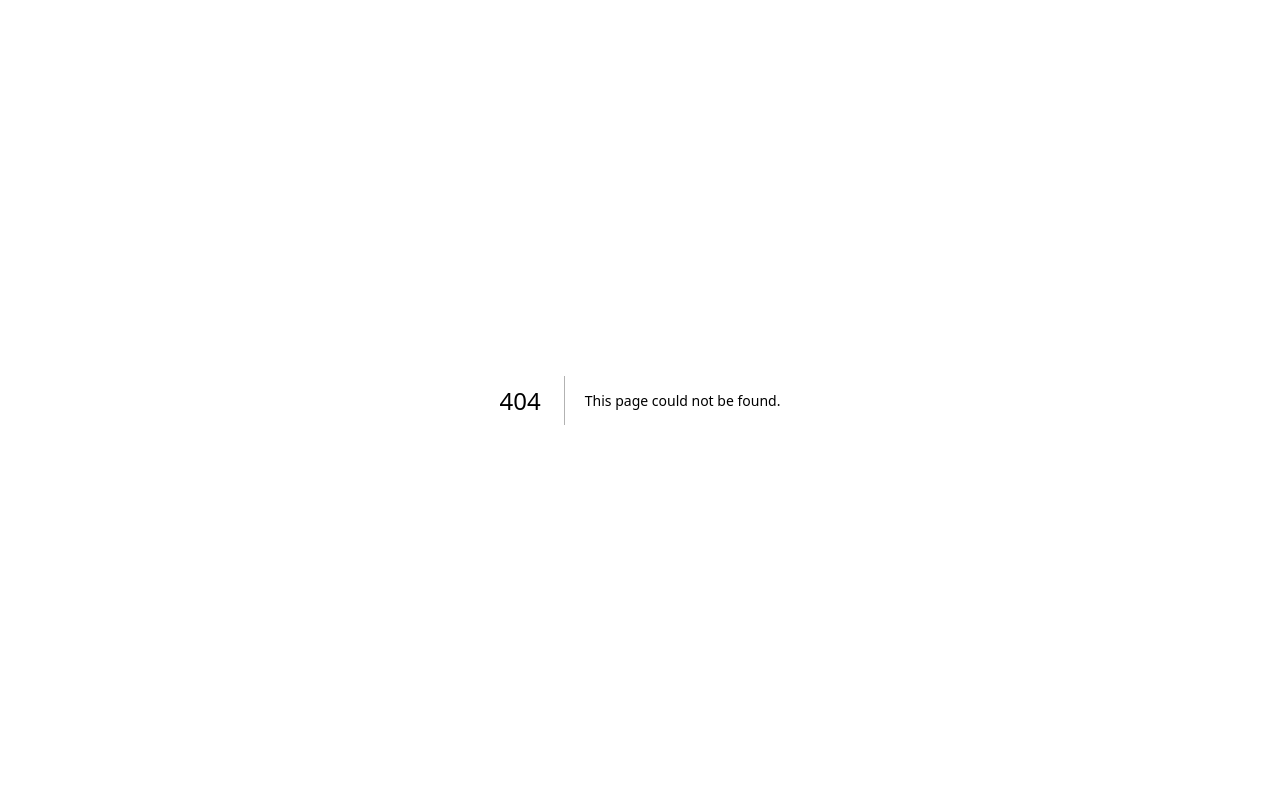
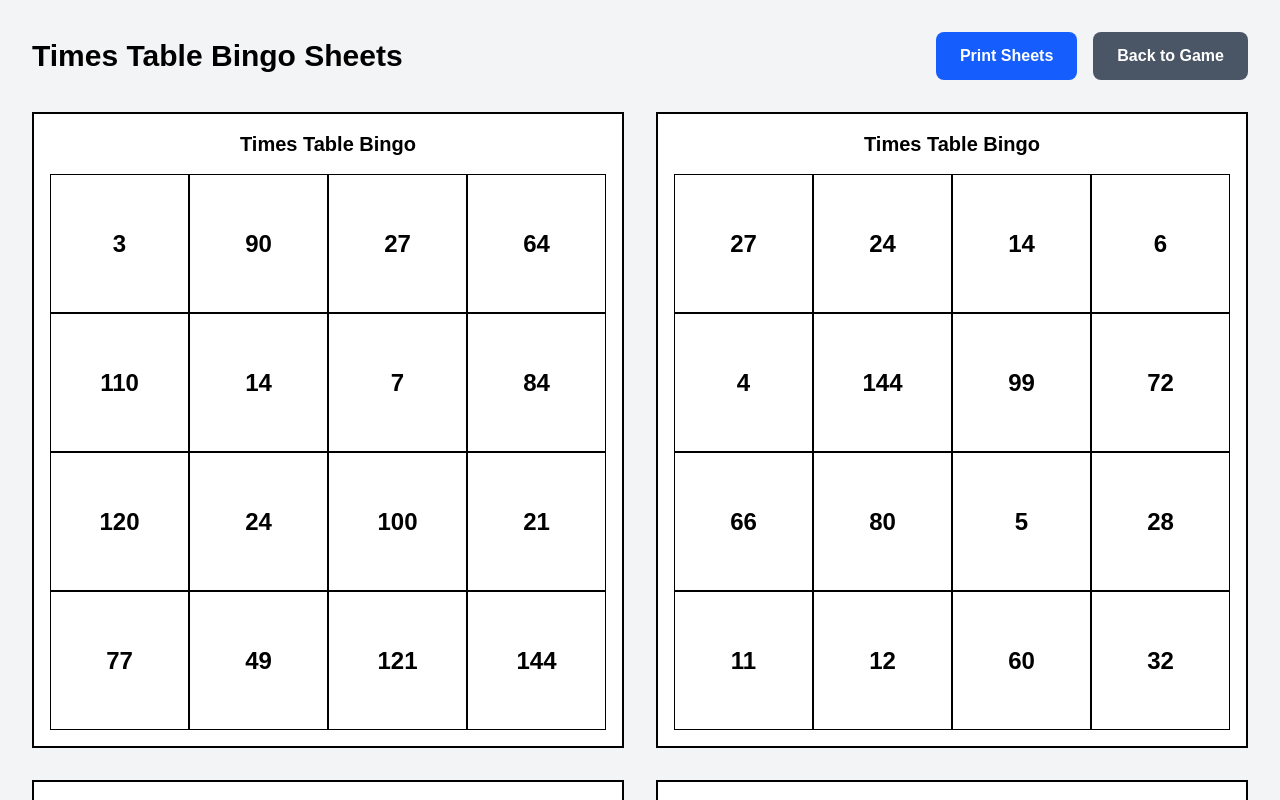
Before and after one commit to jameslnewell/times-table-bingo, a Next.js app: page /sheets in a window 1280 px wide. Before the commit this address had no page. Shown: the top 800 px of the page. Built offline with nearby package versions, Linux system fonts and the light colour scheme.

Commit message:
added sheets

```diff
--- /dev/null
+++ b/app/_components/BingoSheet.tsx
@@ -0,0 +1,30 @@
+interface BingoSheetProps {
+  answers: number[];
+  columns: number;
+  rows: number;
+}
+
+export function BingoSheet({ answers, columns, rows }: BingoSheetProps) {
+  const cells = answers.slice(0, columns * rows);
+
+  return (
+    <div className="border-2 border-black p-4 bg-white">
+      <h2 className="text-xl font-bold text-center mb-4">Times Table Bingo</h2>
+      <div
+        className="grid gap-0"
+        style={{
+          gridTemplateColumns: `repeat(${columns}, minmax(0, 1fr))`,
+        }}
+      >
+        {cells.map((answer, index) => (
+          <div
+            key={index}
+            className="border border-black aspect-square flex items-center justify-center text-2xl font-bold"
+          >
+            {answer}
+          </div>
+        ))}
+      </div>
+    </div>
+  );
+}
--- a/app/_components/WaitingState.tsx
+++ b/app/_components/WaitingState.tsx
@@ -1,4 +1,5 @@
 import { GameMode } from "../_hooks/useGame";
+import Link from "next/link";
 
 interface WaitingStateProps {
   mode: GameMode;
@@ -68,12 +69,20 @@ export function WaitingState({
         </div>
       </div>
 
+      <div className="flex flex-col gap-4 w-full">
         <button
           onClick={onPlay}
           className="text-4xl font-bold px-12 py-6 bg-blue-600 text-white rounded-lg hover:bg-blue-700 transition-colors"
         >
           Play Now
         </button>
+        <Link
+          href="/sheets"
+          className="text-center px-6 py-3 bg-gray-600 text-white rounded-lg hover:bg-gray-700 transition-colors font-semibold"
+        >
+          Print Bingo Sheets
+        </Link>
+      </div>
     </div>
   );
 }
--- a/app/globals.css
+++ b/app/globals.css
@@ -3,3 +3,34 @@
 body {
   font-family: Arial, Helvetica, sans-serif;
 }
+
+@media print {
+  @page {
+    size: A4;
+    margin: 1cm;
+  }
+
+  body {
+    background: white;
+  }
+
+  .print\:hidden {
+    display: none !important;
+  }
+
+  .print\:break-inside-avoid {
+    break-inside: avoid;
+  }
+
+  .print\:mb-8 {
+    margin-bottom: 2rem;
+  }
+
+  .print\:gap-0 {
+    gap: 0;
+  }
+
+  .print\:grid-cols-2 {
+    grid-template-columns: repeat(2, minmax(0, 1fr));
+  }
+}
--- /dev/null
+++ b/app/sheets/page.tsx
@@ -0,0 +1,78 @@
+"use client";
+
+import { BingoSheet } from "../_components/BingoSheet";
+import { useMemo } from "react";
+import Link from "next/link";
+
+const TIMES_TABLES_MAX = 12;
+const COLUMNS = 4;
+const ROWS = 4;
+const CELLS_PER_SHEET = COLUMNS * ROWS;
+
+function generateAllPossibleAnswers(): number[] {
+  const answers = new Set<number>();
+  for (let i = 1; i <= TIMES_TABLES_MAX; i++) {
+    for (let j = 1; j <= TIMES_TABLES_MAX; j++) {
+      answers.add(i * j);
+    }
+  }
+  return Array.from(answers);
+}
+
+function shuffleArray<T>(array: T[]): T[] {
+  const shuffled = [...array];
+  for (let i = shuffled.length - 1; i > 0; i--) {
+    const j = Math.floor(Math.random() * (i + 1));
+    [shuffled[i], shuffled[j]] = [shuffled[j], shuffled[i]];
+  }
+  return shuffled;
+}
+
+function generateSheetAnswers(allAnswers: number[]): number[] {
+  const shuffled = shuffleArray(allAnswers);
+  return shuffled.slice(0, CELLS_PER_SHEET);
+}
+
+export default function SheetsPage() {
+  const sheets = useMemo(() => {
+    const allAnswers = generateAllPossibleAnswers();
+    return [
+      generateSheetAnswers(allAnswers),
+      generateSheetAnswers(allAnswers),
+      generateSheetAnswers(allAnswers),
+      generateSheetAnswers(allAnswers),
+    ];
+  }, []);
+
+  return (
+    <div className="min-h-screen p-8 bg-gray-100">
+      <div className="max-w-7xl mx-auto">
+        <div className="flex justify-between items-center mb-8 print:hidden">
+          <h1 className="text-3xl font-bold">Times Table Bingo Sheets</h1>
+          <div className="flex gap-4">
+            <button
+              onClick={() => window.print()}
+              className="px-6 py-3 bg-blue-600 text-white rounded-lg hover:bg-blue-700 transition-colors font-semibold"
+            >
+              Print Sheets
+            </button>
+            <Link
+              href="/"
+              className="px-6 py-3 bg-gray-600 text-white rounded-lg hover:bg-gray-700 transition-colors font-semibold"
+            >
+              Back to Game
+            </Link>
+          </div>
+        </div>
+
+        <div className="grid grid-cols-1 md:grid-cols-2 gap-8 print:gap-0 print:grid-cols-2">
+          {sheets.map((answers, index) => (
+            <div key={index} className="print:break-inside-avoid print:mb-8">
+              <BingoSheet answers={answers} columns={COLUMNS} rows={ROWS} />
+            </div>
+          ))}
+        </div>
+      </div>
+    </div>
+  );
+}
```
Lines whose indentation alone changed are shown as unchanged.
